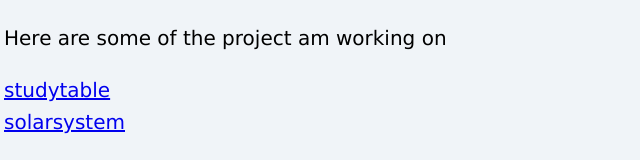
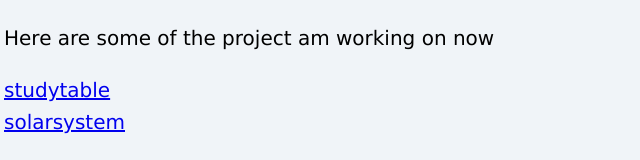
Before and after one commit to MikeShark67/New-folder, a plain HTML site: page index.html in a window 1280 px wide. Shown: the part 1125-1285 px from the top of the page, 16-656 px from the left. Drawn offline with Linux system fonts and the light colour scheme.

Commit message:
project change

```diff
--- a/index.html
+++ b/index.html
@@ -39,7 +39,7 @@
     <p>for editing asssistance and football knowledge</p> <a href="contact.html"> contact </a>
 </ul></p>
 <section id="Projects"><H2>Projects</H2>
-    <p>Here are some of the project am working on </p>
+    <p>Here are some of the project am working on now </p>
     <a href="https://github.com/MikeShark67/StudyTable---Copy">studytable</a> <br>
     <a href="https://github.com/MikeShark67/SolarSystem-Project">solarsystem</a>
 
```
